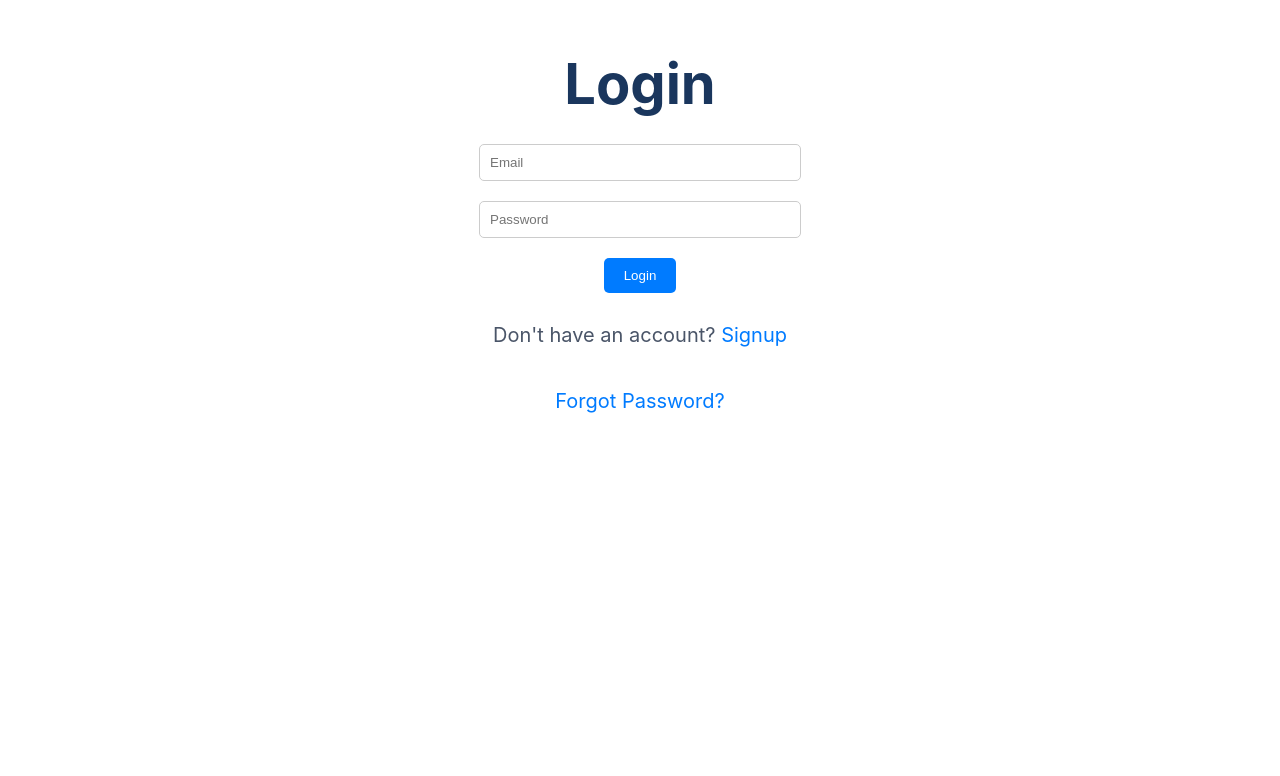
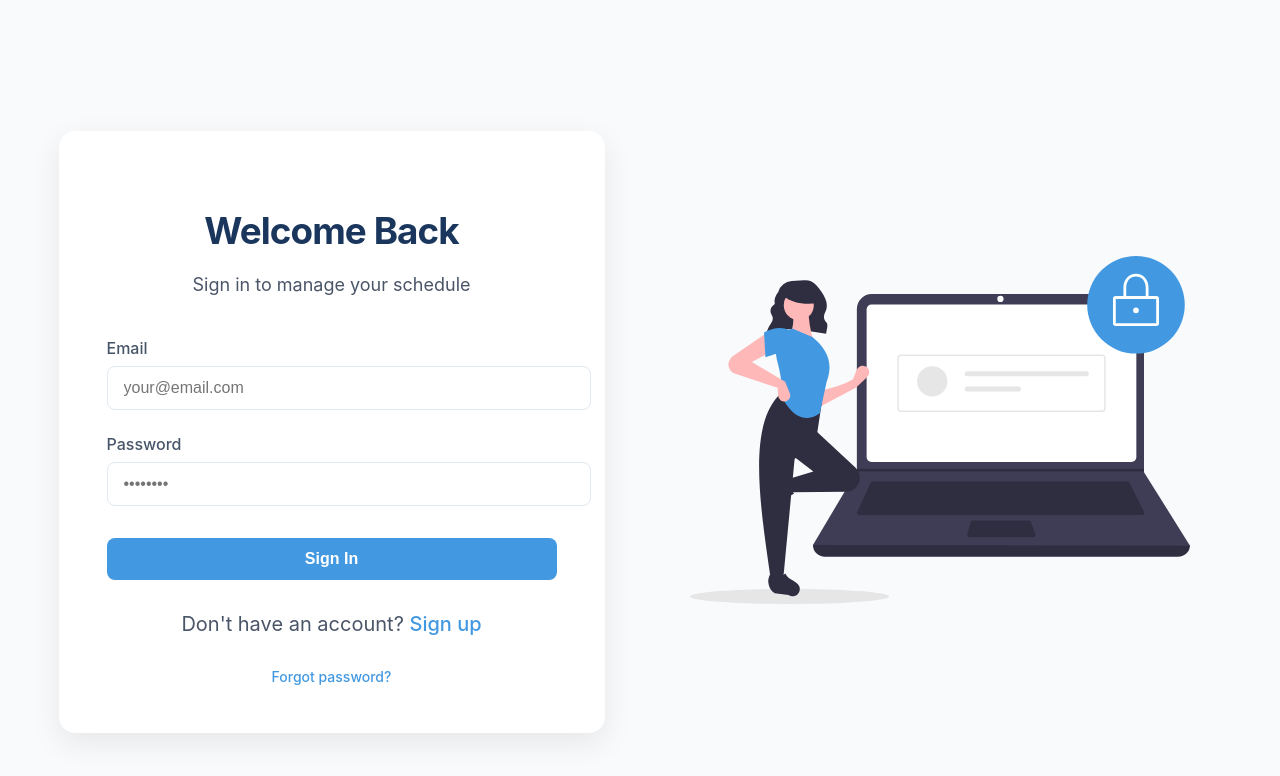
Before and after one commit to 4bdul7ah/Project321, a React (Create React App) app: page /login in a window 1280 px wide. Shown: the top 776 px of the page. Built offline with nearby package versions, Linux system fonts and the light colour scheme.

Commit message:
Fixed Login.js to updated version.

```diff
--- a/src/pages/Login.js
+++ b/src/pages/Login.js
@@ -1,88 +1,136 @@
 import React, { useState } from 'react';
-import { Link } from 'react-router-dom';
+import { Link, useNavigate } from 'react-router-dom';
+import { motion } from 'framer-motion';
 import { signInWithEmailAndPassword } from 'firebase/auth';
 import { auth } from '../firebase';
-import { useNavigate } from 'react-router-dom';
+import '../styles/Login.css';
 
 const Login = () => {
-  const navigate = useNavigate();
   const [email, setEmail] = useState('');
   const [password, setPassword] = useState('');
+  const [error, setError] = useState('');
+  const [isLoading, setIsLoading] = useState(false);
+  const navigate = useNavigate();
 
-  const handleSubmit = async (e) => {
+  const handleLogin = async (e) => {
     e.preventDefault();
+    setIsLoading(true);
+    setError('');
+
     try {
-      const userCredential = await signInWithEmailAndPassword(auth, email, password);
-      console.log('User logged in:', userCredential.user);
-      navigate('/Dashboard'); // redirect after login
-    } catch (error) {
-      console.error('Login error:', error.message);
-      alert(error.message); // show login error to user
+      await signInWithEmailAndPassword(auth, email, password);
+      navigate('/dashboard');  // Redirect to dashboard on successful login
+    } catch (err) {
+      let friendlyError = "Login failed. Please try again.";
+
+      switch (err.code) {
+        case 'auth/invalid-email':
+          friendlyError = "Please enter a valid email address.";
+          break;
+        case 'auth/user-disabled':
+          friendlyError = "This account has been disabled.";
+          break;
+        case 'auth/user-not-found':
+        case 'auth/wrong-password':
+          friendlyError = "Invalid email or password.";
+          break;
+        case 'auth/too-many-requests':
+          friendlyError = "Too many attempts. Please try again later.";
+          break;
+        case 'auth/network-request-failed':
+          friendlyError = "Network error. Please check your connection.";
+          break;
+        default:
+          console.error("Login error:", err);
+      }
+
+      setError(friendlyError);
+      setIsLoading(false);
     }
   };
 
   return (
-    <div style={styles.container}>
-      <h1>Login</h1>
-      <form onSubmit={handleSubmit} style={styles.form}>
+    <motion.div
+      className="login-container"
+      initial={{ opacity: 0 }}
+      animate={{ opacity: 1 }}
+      exit={{ opacity: 0 }}
+      transition={{ duration: 0.5 }}
+    >
+      <div className="login-card">
+        <motion.div
+          className="login-header"
+          initial={{ y: -20 }}
+          animate={{ y: 0 }}
+        >
+          <h2>Welcome Back</h2>
+          <p>Sign in to manage your schedule</p>
+        </motion.div>
+
+        {error && (
+          <motion.div
+            className="error-message"
+            initial={{ opacity: 0, y: -10 }}
+            animate={{ opacity: 1, y: 0 }}
+            exit={{ opacity: 0 }}
+          >
+            <div className="error-icon">⚠️</div>
+            <div>{error}</div>
+          </motion.div>
+        )}
+
+        <form onSubmit={handleLogin}>
+          <div className="input-group">
+            <label htmlFor="email">Email</label>
             <input
               type="email"
-          placeholder="Email"
+              id="email"
               value={email}
               onChange={(e) => setEmail(e.target.value)}
-          style={styles.input}
+              placeholder="your@email.com"
               required
             />
+          </div>
+
+          <div className="input-group">
+            <label htmlFor="password">Password</label>
             <input
               type="password"
-          placeholder="Password"
+              id="password"
               value={password}
               onChange={(e) => setPassword(e.target.value)}
-          style={styles.input}
+              placeholder="••••••••"
               required
             />
-        <button type="submit" style={styles.button}>Login</button>
-        <p style={{ marginTop: '20px' }}>
-          Don't have an account? <Link to="/signup" style={styles.link}>Signup</Link>
-        </p>
-        <p style={{ marginTop: '10px' }}>
-          <Link to="/forgot-password" style={styles.link}>Forgot Password?</Link>
-        </p>
+          </div>
+
+          <motion.button
+            type="submit"
+            className="login-button"
+            whileHover={{ scale: 1.02 }}
+            whileTap={{ scale: 0.98 }}
+            disabled={isLoading}
+          >
+            {isLoading ? 'Signing In...' : 'Sign In'}
+          </motion.button>
         </form>
+
+        <div className="login-footer">
+          <p>Don't have an account? <Link to="/signup">Sign up</Link></p>
+          <Link to="/forgot-password" className="forgot-password">
+            Forgot password?
+          </Link>
         </div>
+      </div>
+
+      <div className="login-illustration">
+        <img
+          src="/images/login-illustration.svg"
+          alt="Login illustration"
+        />
+      </div>
+    </motion.div>
   );
 };
 
-const styles = {
-  container: {
-    textAlign: 'center',
-    marginTop: '50px',
-  },
-  form: {
-    display: 'flex',
-    flexDirection: 'column',
-    alignItems: 'center',
-  },
-  input: {
-    margin: '10px',
-    padding: '10px',
-    width: '300px',
-    borderRadius: '5px',
-    border: '1px solid #ccc',
-  },
-  button: {
-    margin: '10px',
-    padding: '10px 20px',
-    backgroundColor: '#007bff',
-    color: '#fff',
-    border: 'none',
-    borderRadius: '5px',
-    cursor: 'pointer',
-  },
-  link: {
-    color: '#007bff',
-    textDecoration: 'none',
-  },
-};
-
 export default Login;
```
Also changed, not shown: 1 other file (tests, documents, lock files or other folders). Lines whose indentation alone changed are shown as unchanged.
